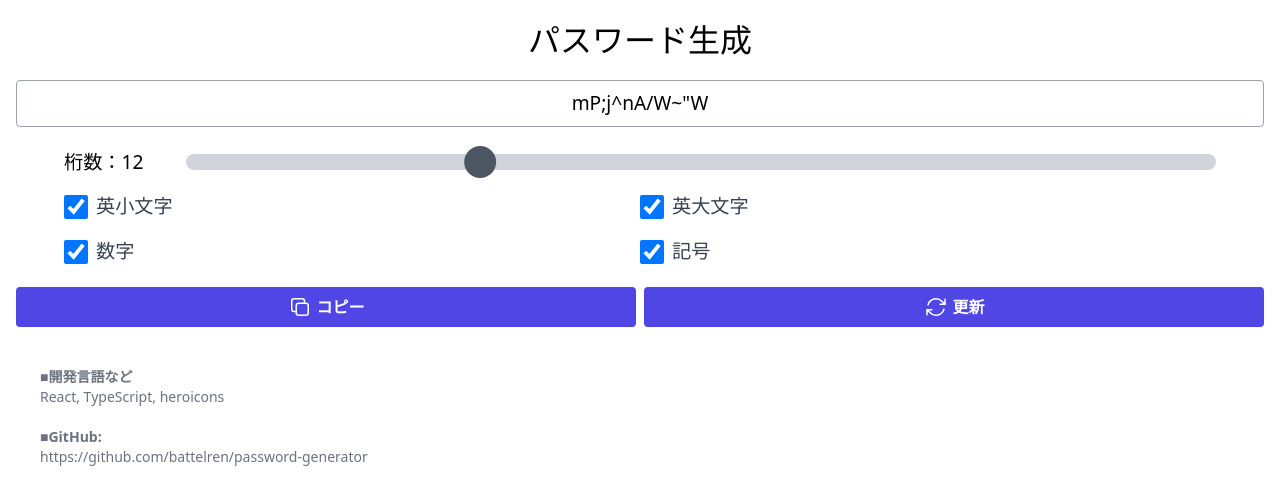
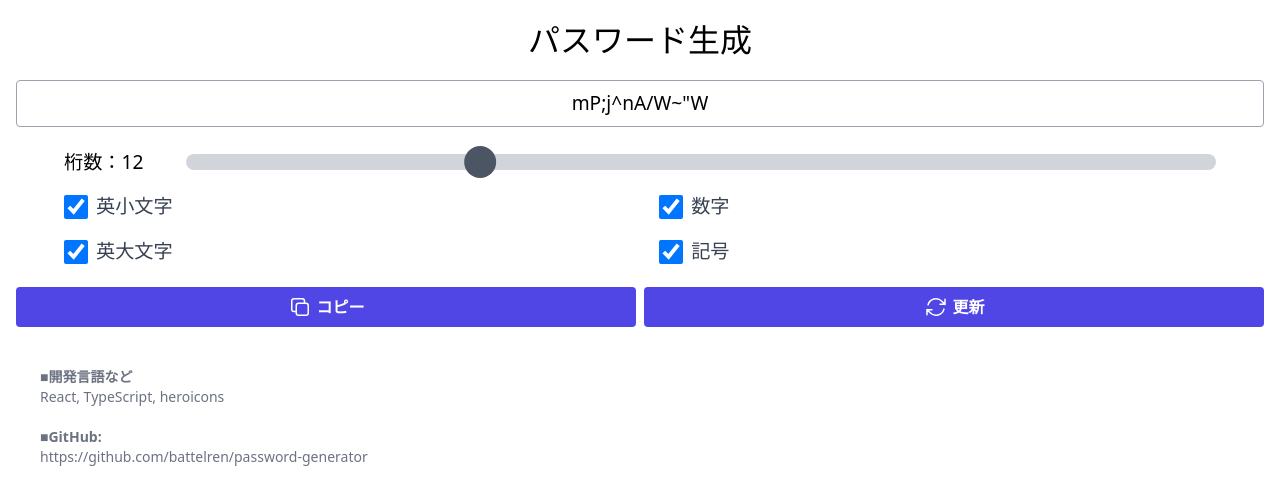
Before and after one commit to battelren/password-generator, a React (Vite) app: page / in a window 1280 px wide. Shown: the top 504 px of the page. Built offline with nearby package versions, Linux system fonts and the light colour scheme.

Commit message:
checkboxの並び修正

```diff
--- a/src/components/PasswordGenerator.tsx
+++ b/src/components/PasswordGenerator.tsx
@@ -55,7 +55,7 @@ const PasswordGenerator: React.FC = () => {
         />
       </div>
 
-      <div className="grid grid-cols-2 gap-y-[1rem] mx-[3rem]">
+      <div className="grid grid-rows-3 grid-flow-col gap-y-[1rem] mx-[3rem]">
         <div className="col-span-2 flex flex-row items-center gap-x-[0.5rem]">
           <label htmlFor="password-length" className="block text-[1.2rem] whitespace-nowrap w-[8rem]">
             桁数：{passwordLength}
```
